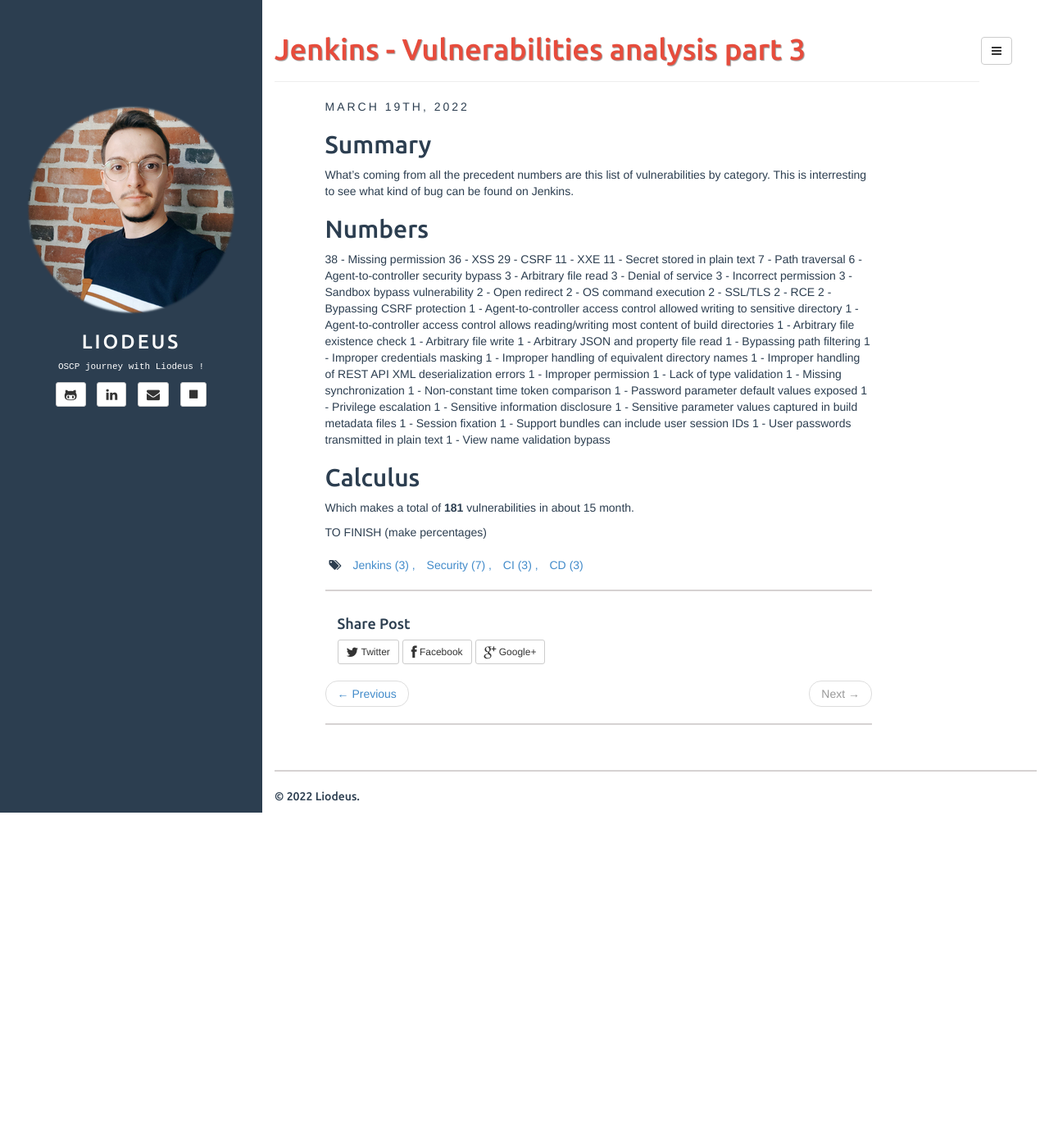
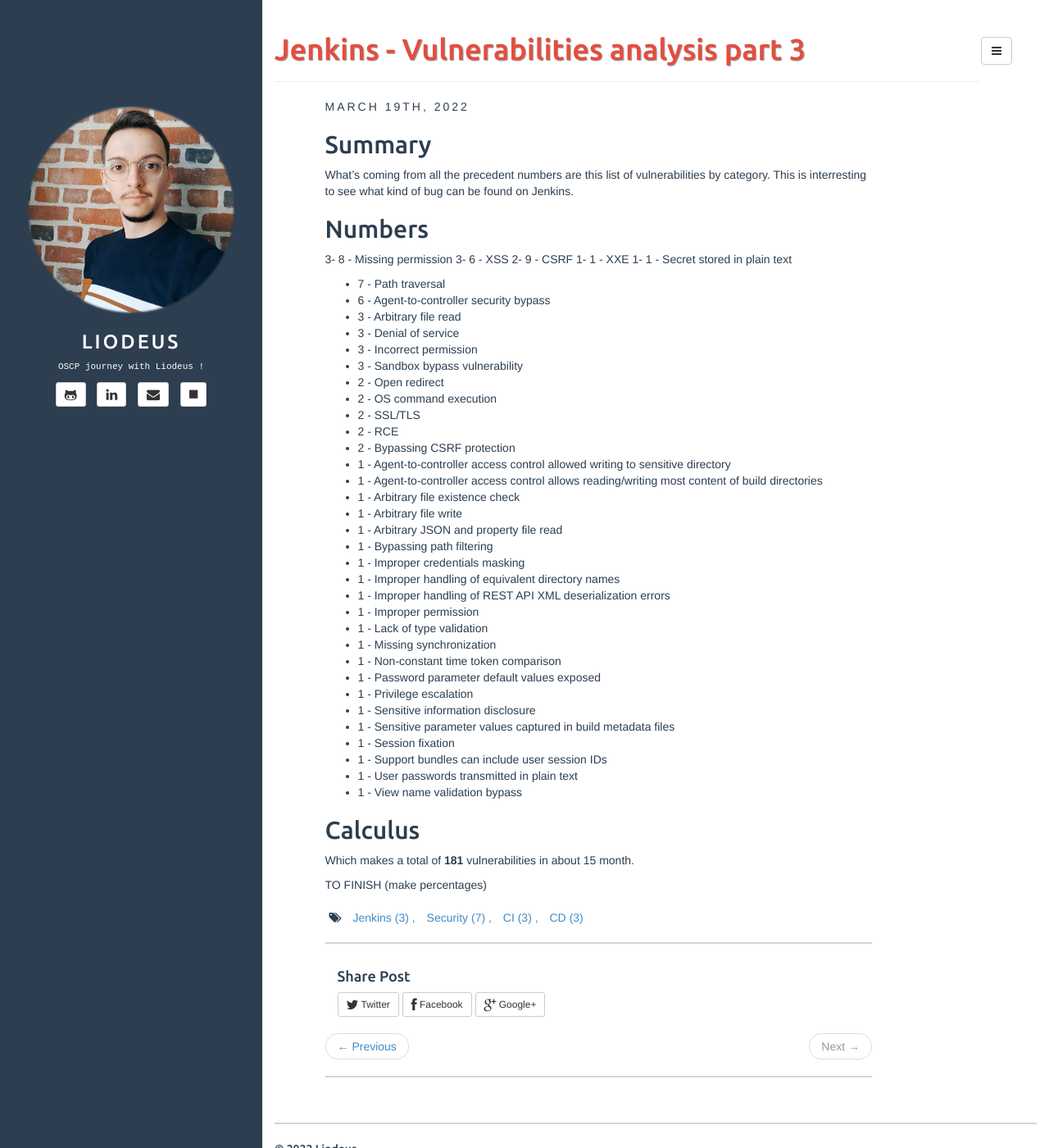
Before and after one commit to Liodeus/liodeus.github.io, a Jekyll site: the page built from _posts/2022-03-19-Jenkins-Vulnerabilities-analysis-part-3.md, in a window 1280 px wide and 1400 px high. Shown: the whole window at 82% size. Built offline with Jekyll 4.4.1, drawn with Linux system fonts in a browser that asks for light colours.

Commit message:
correct Jenkins part 3

```diff
--- a/_posts/2022-03-19-Jenkins-Vulnerabilities-analysis-part-3.md
+++ b/_posts/2022-03-19-Jenkins-Vulnerabilities-analysis-part-3.md
@@ -9,43 +9,43 @@
 What's coming from all the precedent numbers are this list of vulnerabilities by category. This is interresting to see what kind of bug can be found on Jenkins.
 
 ## Numbers
-38 - Missing permission
-36 - XSS
-29 - CSRF
-11 - XXE
-11 - Secret stored in plain text
-7 - Path traversal
-6 - Agent-to-controller security bypass
-3 - Arbitrary file read
-3 - Denial of service
-3 - Incorrect permission
-3 - Sandbox bypass vulnerability
-2 - Open redirect
-2 - OS command execution
-2 - SSL/TLS
-2 - RCE
-2 - Bypassing CSRF protection
-1 - Agent-to-controller access control allowed writing to sensitive directory
-1 - Agent-to-controller access control allows reading/writing most content of build directories
-1 - Arbitrary file existence check
-1 - Arbitrary file write
-1 - Arbitrary JSON and property file read
-1 - Bypassing path filtering
-1 - Improper credentials masking
-1 - Improper handling of equivalent directory names
-1 - Improper handling of REST API XML deserialization errors
-1 - Improper permission
-1 - Lack of type validation
-1 - Missing synchronization
-1 - Non-constant time token comparison
-1 - Password parameter default values exposed
-1 - Privilege escalation
-1 - Sensitive information disclosure
-1 - Sensitive parameter values captured in build metadata files
-1 - Session fixation
-1 - Support bundles can include user session IDs
-1 - User passwords transmitted in plain text
-1 - View name validation bypass
+3- 8 - Missing permission
+3- 6 - XSS
+2- 9 - CSRF
+1- 1 - XXE
+1- 1 - Secret stored in plain text
+- 7 - Path traversal
+- 6 - Agent-to-controller security bypass
+- 3 - Arbitrary file read
+- 3 - Denial of service
+- 3 - Incorrect permission
+- 3 - Sandbox bypass vulnerability
+- 2 - Open redirect
+- 2 - OS command execution
+- 2 - SSL/TLS
+- 2 - RCE
+- 2 - Bypassing CSRF protection
+- 1 - Agent-to-controller access control allowed writing to sensitive directory
+- 1 - Agent-to-controller access control allows reading/writing most content of build directories
+- 1 - Arbitrary file existence check
+- 1 - Arbitrary file write
+- 1 - Arbitrary JSON and property file read
+- 1 - Bypassing path filtering
+- 1 - Improper credentials masking
+- 1 - Improper handling of equivalent directory names
+- 1 - Improper handling of REST API XML deserialization errors
+- 1 - Improper permission
+- 1 - Lack of type validation
+- 1 - Missing synchronization
+- 1 - Non-constant time token comparison
+- 1 - Password parameter default values exposed
+- 1 - Privilege escalation
+- 1 - Sensitive information disclosure
+- 1 - Sensitive parameter values captured in build metadata files
+- 1 - Session fixation
+- 1 - Support bundles can include user session IDs
+- 1 - User passwords transmitted in plain text
+- 1 - View name validation bypass
 
 ## Calculus
 Which makes a total of **181** vulnerabilities in about 15 month.
```
